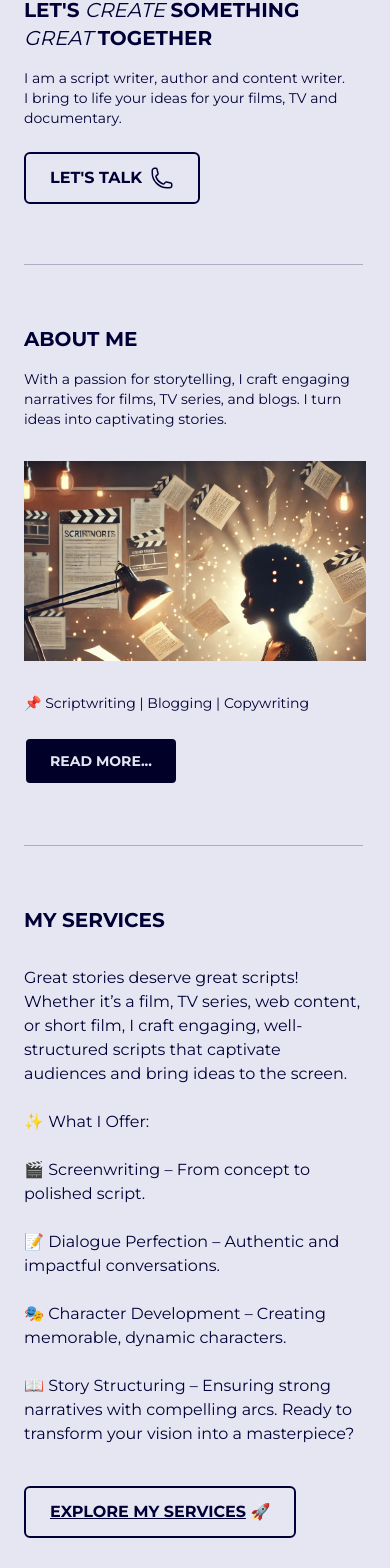
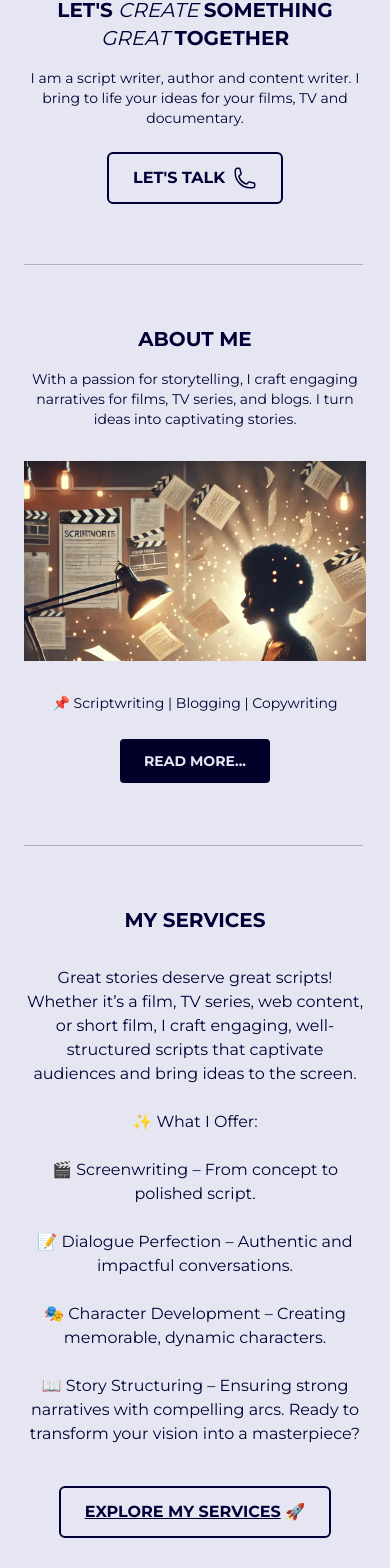
Before and after one commit to eonerhime/scriptwriter, a Next.js app: page / in a window 390 px wide. Shown: the part 428-1996 px from the top of the page. Built offline with nearby package versions, Linux system fonts and the light colour scheme.

Commit message:
Refactor text alignment and styles in HomeContent and Footer components for improved responsiveness and consistency

```diff
--- a/src/components/Footer.js
+++ b/src/components/Footer.js
@@ -1,6 +1,6 @@
 function Footer() {
   return (
-    <footer className="w-full py-6 text-sm text-center mt-auto">
+    <footer className="w-full py-6 text-[12px] text-center mt-auto">
       <p>
         &copy; {new Date().getFullYear()} Ifeoma Emo-Onerhime. All rights
         reserved.
--- a/src/components/HomeContent.js
+++ b/src/components/HomeContent.js
@@ -66,7 +66,7 @@ export default function HomeContent({ profileImage }) {
         <div className="order-2 mt-4 flex flex-col justify-center min-[601px]:mt-20 min-[601px]:order-1 md:gap-8">
           {/* Animated Heading */}
           <motion.p
-            className="mt-6 text-xl min-[601px]:text-2xl uppercase"
+            className="mt-6 text-xl text-center min-[601px]:text-start min-[601px]:text-2xl uppercase"
             initial={{ opacity: 0, y: 20 }}
             animate={{ opacity: 1, y: 0 }}
             transition={{ duration: 0.8 }}
@@ -77,7 +77,7 @@ export default function HomeContent({ profileImage }) {
 
           {/* Animated Description */}
           <motion.p
-            className="text-sm mt-4 pr-4 md:pr-0"
+            className="text-sm mt-4 text-center min-[601px]:text-start md:pr-0"
             initial={{ opacity: 0, y: 20 }}
             animate={{ opacity: 1, y: 0 }}
             transition={{ delay: 0.2, duration: 0.8 }}
@@ -92,7 +92,7 @@ export default function HomeContent({ profileImage }) {
             animate={{ opacity: 1, scale: 1 }}
             transition={{ delay: 0.4, duration: 0.6 }}
             whileHover={{ scale: 1.05 }}
-            className="mt-6"
+            className="mt-6 mx-auto min-[601px]:mx-0"
           >
             <Button btnStyle={`${btnStyle} flex gap-2 w-auto px-6 py-3`}>
               <Link href="/contact">Let&apos;s Talk</Link>
@@ -146,10 +146,10 @@ export default function HomeContent({ profileImage }) {
             transition={{ duration: 0.8 }}
             className=""
           >
-            <h2 className="text-xl uppercase font-semibold min-[601px]:text-2xl">
+            <h2 className="text-xl uppercase font-semibold text-center min-[601px]:text-start min-[601px]:text-2xl">
               About Me
             </h2>
-            <p className="mt-4 text-sm">
+            <p className="mt-4 text-sm text-center min-[601px]:text-start ">
               With a passion for storytelling, I craft engaging narratives for
               films, TV series, and blogs. I turn ideas into captivating
               stories.
@@ -157,7 +157,7 @@ export default function HomeContent({ profileImage }) {
           </motion.div>
         </div>
 
-        <div className="clear md:absolute left-0 bottom-18 order-3 mt-0 text-sm text-start min-[601px]:order-3 min-[840px]:col-span-1">
+        <div className="clear md:absolute left-0 bottom-18 order-3 mt-0 text-sm text-center min-[601px]:text-start min-[601px]:order-3 min-[840px]:col-span-1">
           <motion.p
             initial={{ opacity: 0 }}
             animate={{ opacity: 1 }}
@@ -166,7 +166,7 @@ export default function HomeContent({ profileImage }) {
             📌 Scriptwriting | Blogging | Copywriting
           </motion.p>
 
-          <div className="flex justify-start">
+          <div className="flex justify-center min-[600px]:justify-start">
             <motion.div
               initial={{ opacity: 0, scale: 0.9 }}
               animate={{ opacity: 1, scale: 1 }}
@@ -197,7 +197,7 @@ export default function HomeContent({ profileImage }) {
       <div className="w-[99.175%] opacity-25 border-t border-primary-100 mt-15 mb-15 " />
 
       {/* Services Section */}
-      <motion.section className="w-full min-[601px]:pr-2">
+      <motion.section className="w-full text-center min-[601px]:text-start min-[601px]:pr-2">
         <h2 className="text-xl uppercase font-semibold min-[601px]:text-2xl">
           My Services
         </h2>
@@ -230,7 +230,7 @@ export default function HomeContent({ profileImage }) {
               arcs. Ready to transform your vision into a masterpiece?
             </p>
 
-            <div className="flex justify-start">
+            <div className="flex justify-center min-[601px]justify-start">
               <motion.div
                 initial={{ opacity: 0, scale: 0.9 }}
                 animate={{ opacity: 1, scale: 1 }}
@@ -253,7 +253,7 @@ export default function HomeContent({ profileImage }) {
       <div className="w-[99.175%] opacity-25 border-t border-primary-100 mt-15 mb-15 " />
 
       {/* Portfolio Section */}
-      <motion.section className="w-full min-[601px]:pr-2">
+      <motion.section className="w-full text-center min-[601px]:text-start min-[601px]:pr-2">
         <h2 className="text-xl uppercase font-semibold min-[601px]:text-2xl">
           My Portfolio
         </h2>
@@ -273,7 +273,7 @@ export default function HomeContent({ profileImage }) {
               🌟
             </p>
 
-            <div className="flex justify-start">
+            <div className="flex justify-center min-[601px]justify-start">
               <motion.div
                 initial={{ opacity: 0, scale: 0.9 }}
                 animate={{ opacity: 1, scale: 1 }}
@@ -297,7 +297,7 @@ export default function HomeContent({ profileImage }) {
 
       {/* Testimonials Section */}
       <motion.section className="w-full relative text-start min-[601px]:pr-2">
-        <h2 className="text-xl uppercase font-semibold min-[601px]:text-2xl">
+        <h2 className="text-xl uppercase font-semibold text-center min-[601px]:text-start min-[601px]:text-2xl">
           Testimonials
         </h2>
 
@@ -354,7 +354,7 @@ export default function HomeContent({ profileImage }) {
 
       {/* Blog Section */}
       <motion.section
-        className="max-w-7xl text-start cursor-pointer min-[601px]:pr-2"
+        className="max-w-7xl cursor-pointer text-center min-[601px]:text-start min-[601px]:pr-2"
         initial={{ opacity: 0, y: 20 }}
         animate={{ opacity: 1, y: 0 }}
         transition={{ duration: 0.6, ease: "easeOut" }}
@@ -409,7 +409,7 @@ export default function HomeContent({ profileImage }) {
 
       {/* Contact Section */}
       <section className="w-full md:w-4/5 max-w-3xl mb-10 text-start min-[601px]:pr-2">
-        <h2 className="text-xl uppercase font-semibold min-[601px]:text-2xl">
+        <h2 className="text-xl uppercase font-semibold text-center min-[601px]:text-start min-[601px]:text-2xl">
           Get in Touch
         </h2>
         <form className="mt-4 text-primary-50 space-y-4">
--- a/src/components/MobileMenu.js
+++ b/src/components/MobileMenu.js
@@ -57,7 +57,7 @@ export default function MobileMenu() {
             <Link
               href="/services"
               onClick={() => setMenuOpen(false)}
-              className="hover:text-accent-700 group  transition-all duration-300 ease-in-out"
+              className="hover:text-accent-700 group transition-all duration-300 ease-in-out"
             >
               <span className="bg-left-bottom bg-gradient-to-r from-accent-700 to-accent-700 bg-[length:0%_2px] bg-no-repeat group-hover:bg-[length:100%_2px] transition-all duration-500 ease-out">
                 Services
--- a/src/styles/globals.css
+++ b/src/styles/globals.css
@@ -55,15 +55,6 @@
     var(--tw-color-accent-700) 100%
   );
 }
-
-/* .hover\:bg-primary-950 {
-  &:hover {
-    @media (hover: hover) {
-      background-color: var(--color-accent-950);
-      background-color: var(--color-primary-700);
-    }
-  }
-} */
 
 /* Hover colour */
 .hover-text-accent-700:hover {
@@ -224,12 +215,12 @@ hover.border-primary-500:hover {
 }
 
 .dark .transparent-bg-primary-500 {
-  color: var(--color-primary-50);
+  color: var(--bg-primary-light);
   background-color: var(--bg-primary-dark);
 }
 
 .transparent-bg-primary-500 {
-  color: var(--color-primary-500);
+  color: var(--bg-primary-dark);
   background-color: var(--bg-primary-light);
 }
 
```
